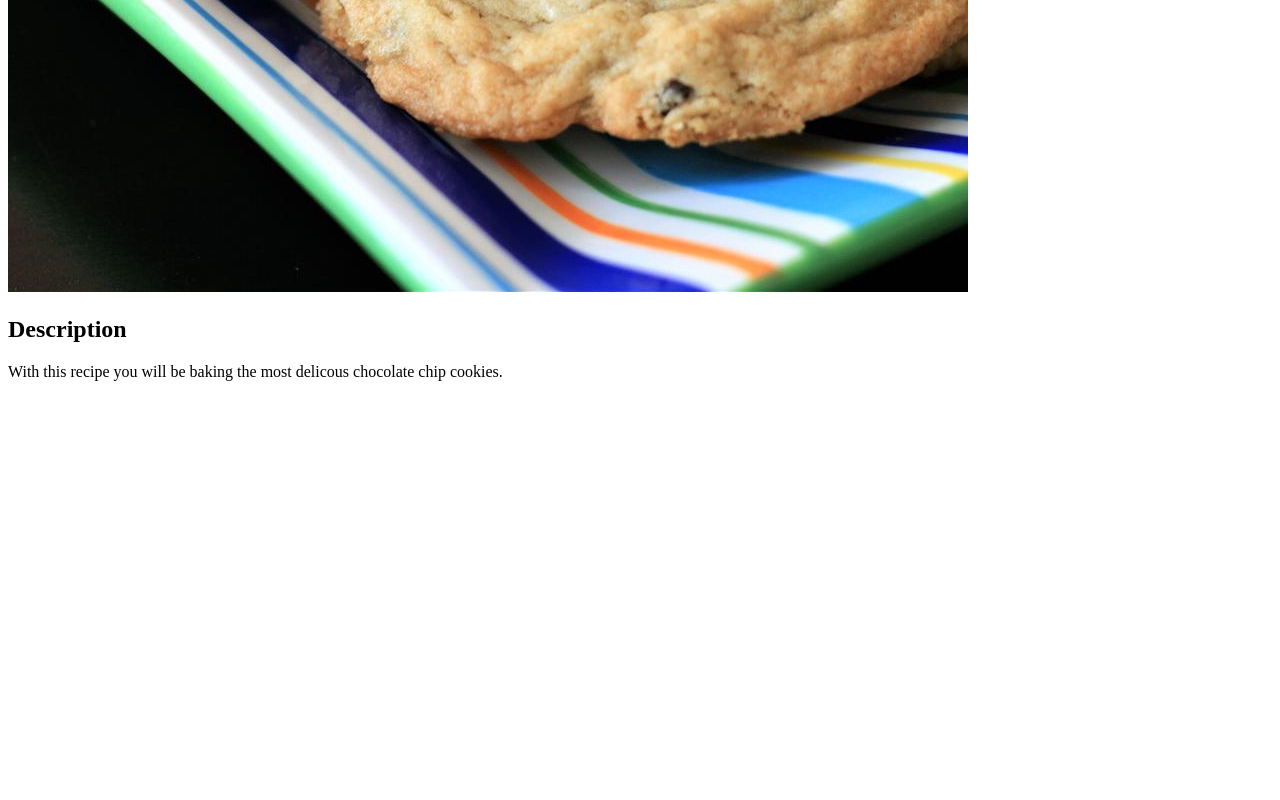
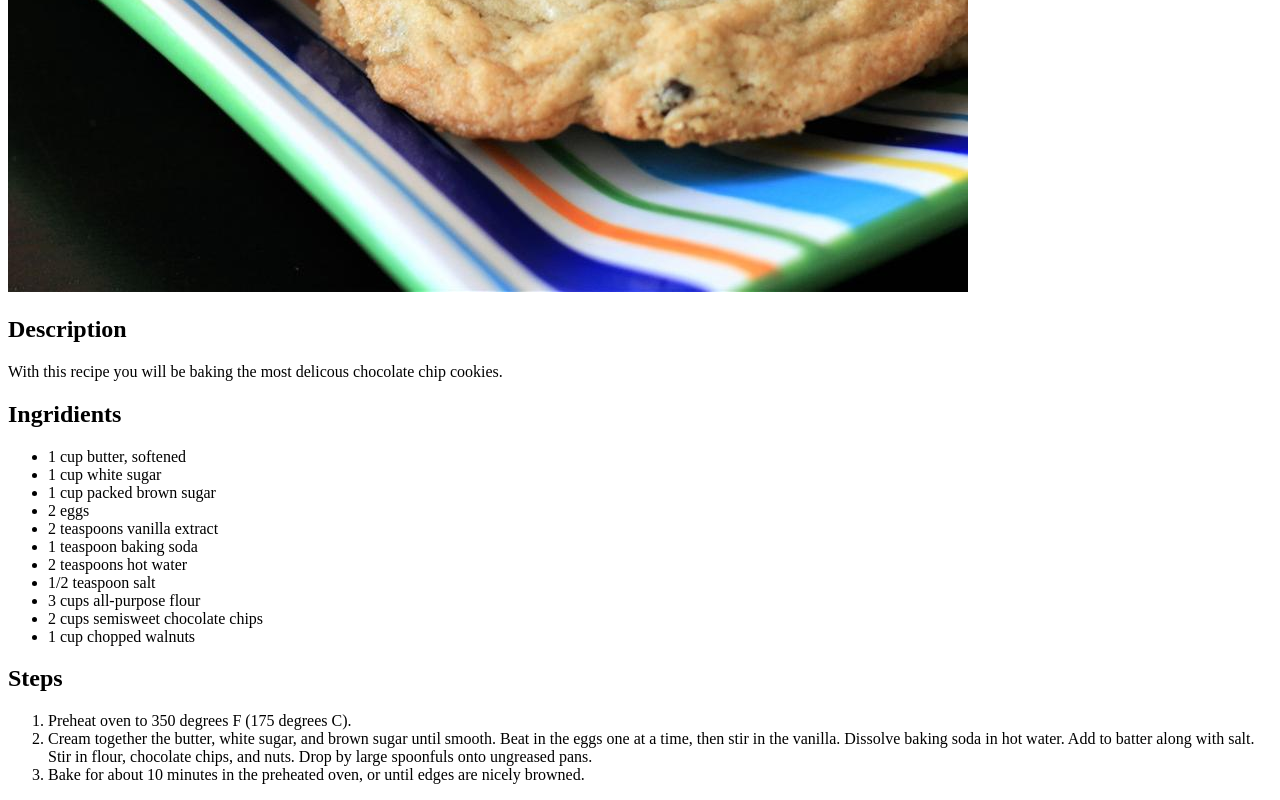
Before and after one commit to Oscar6196/odin-recipes, a plain HTML site: page recipes/cookies.html in a window 1280 px wide. Shown: the part 748-1548 px from the top of the page. Before the commit the page ends 1145 px from the top, so only its background shows below. Drawn offline with Linux system fonts and the light colour scheme.

Commit message:
added ingridients lists and recipe directions

```diff
--- a/recipes/cookies.html
+++ b/recipes/cookies.html
@@ -10,6 +10,30 @@
     <img src="../images/cookies.jpeg" alt="Delicous chocolate chip cookies.">
     <h2>Description</h2>
     <p>With this recipe you will be baking the most delicous chocolate chip cookies.</p>
+    <h2>Ingridients</h2>
+    <ul>
+        <li>1 cup butter, softened</li>
+        <li>1 cup white sugar</li>
+        <li>1 cup packed brown sugar</li>
+        <li>2 eggs</li>
+        <li>2 teaspoons vanilla extract</li>
+        <li>1 teaspoon baking soda</li>
+        <li>2 teaspoons hot water</li>
+        <li>1/2 teaspoon salt</li>
+        <li>3 cups all-purpose flour</li>
+        <li>2 cups semisweet chocolate chips</li>
+        <li>1 cup chopped walnuts</li>
+    </ul>
+    <h2>Steps</h2>
+    <ol>
+        <li>Preheat oven to 350 degrees F (175 degrees C).</li>
+        <li>Cream together the butter, white sugar, and brown sugar until smooth. Beat
+            in the eggs one at a time, then stir in the vanilla. Dissolve baking soda in
+            hot water. Add to batter along with salt. Stir in flour, chocolate chips, and
+            nuts. Drop by large spoonfuls onto ungreased pans.</li>
+        <li>Bake for about 10 minutes in the preheated oven, or until edges are nicely
+            browned.</li>
+    </ol>
 
 </body>
 </html>
```
